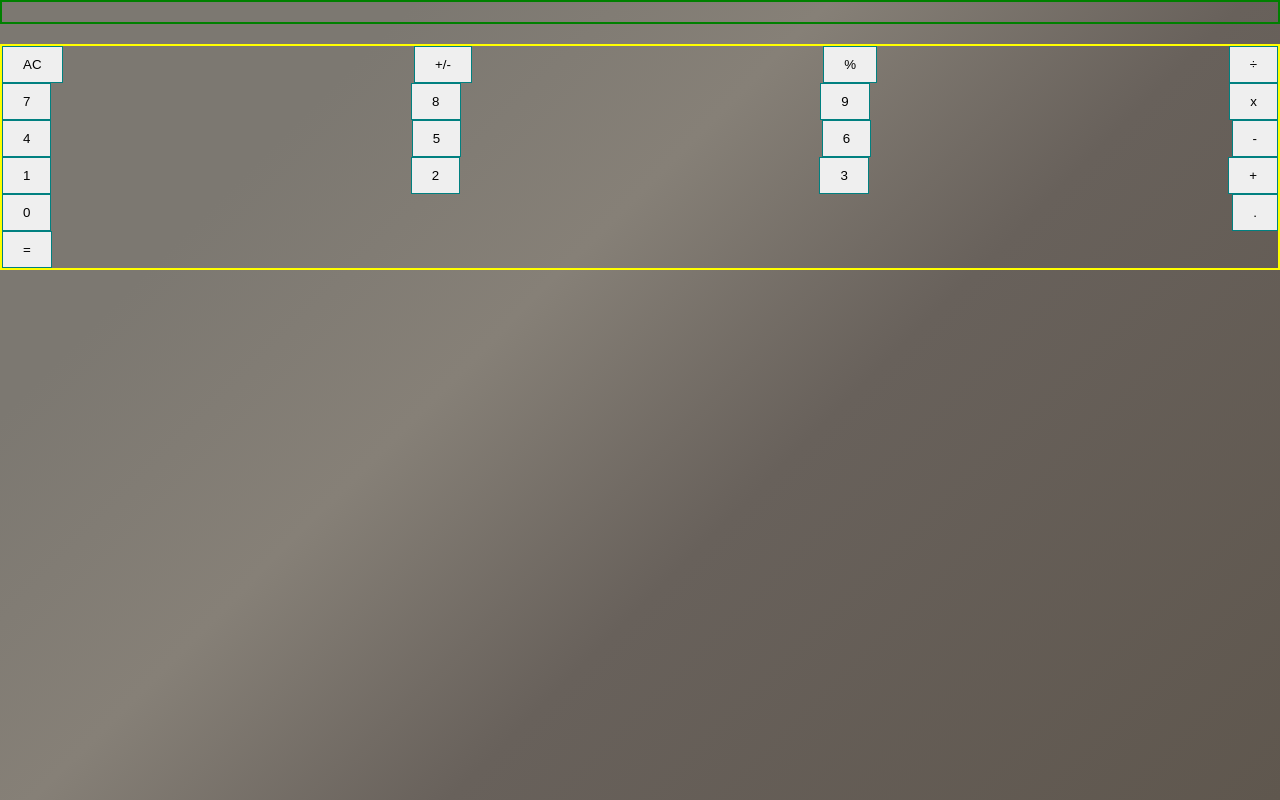
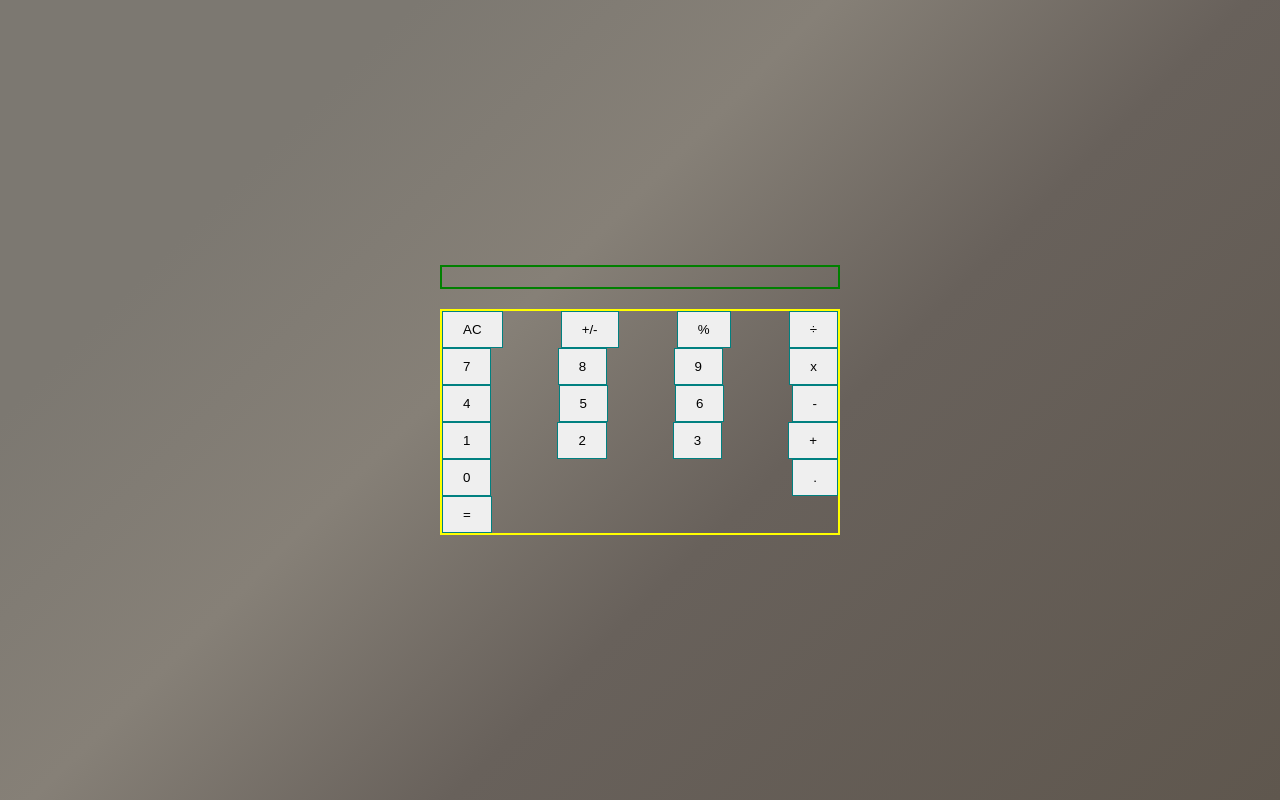
Before and after one commit to amita-roy/Calculator, a React (Create React App) app: page / in a window 1280 px wide. Built offline with nearby package versions, Linux system fonts and the light colour scheme.

Commit message:
Position Calculator

```diff
--- a/src/components/app/App.css
+++ b/src/components/app/App.css
@@ -6,5 +6,12 @@
 
 .app {
   height: 100vh;
+  display: flex;
+  justify-content: center;
+  align-items: center;
   background-image: linear-gradient(135deg, #7c7871 20%, #868077 40%, #68615b 60%, #5f574e);
 }
+
+.calculator {
+  width: 400px;
+}
--- a/src/components/app/App.js
+++ b/src/components/app/App.js
@@ -22,8 +22,10 @@ class App extends Component {
     const { total, next } = this.state;
     return (
       <div className="app">
-        <Display result={(next && next.toString()) || (total && total.toString())} />
-        <ButtonPanel handleInput={data => this.handleClick(data)} />
+        <div className="calculator">
+          <Display result={(next && next.toString()) || (total && total.toString())} />
+          <ButtonPanel handleInput={data => this.handleClick(data)} />
+        </div>
       </div>
     );
   }
```
